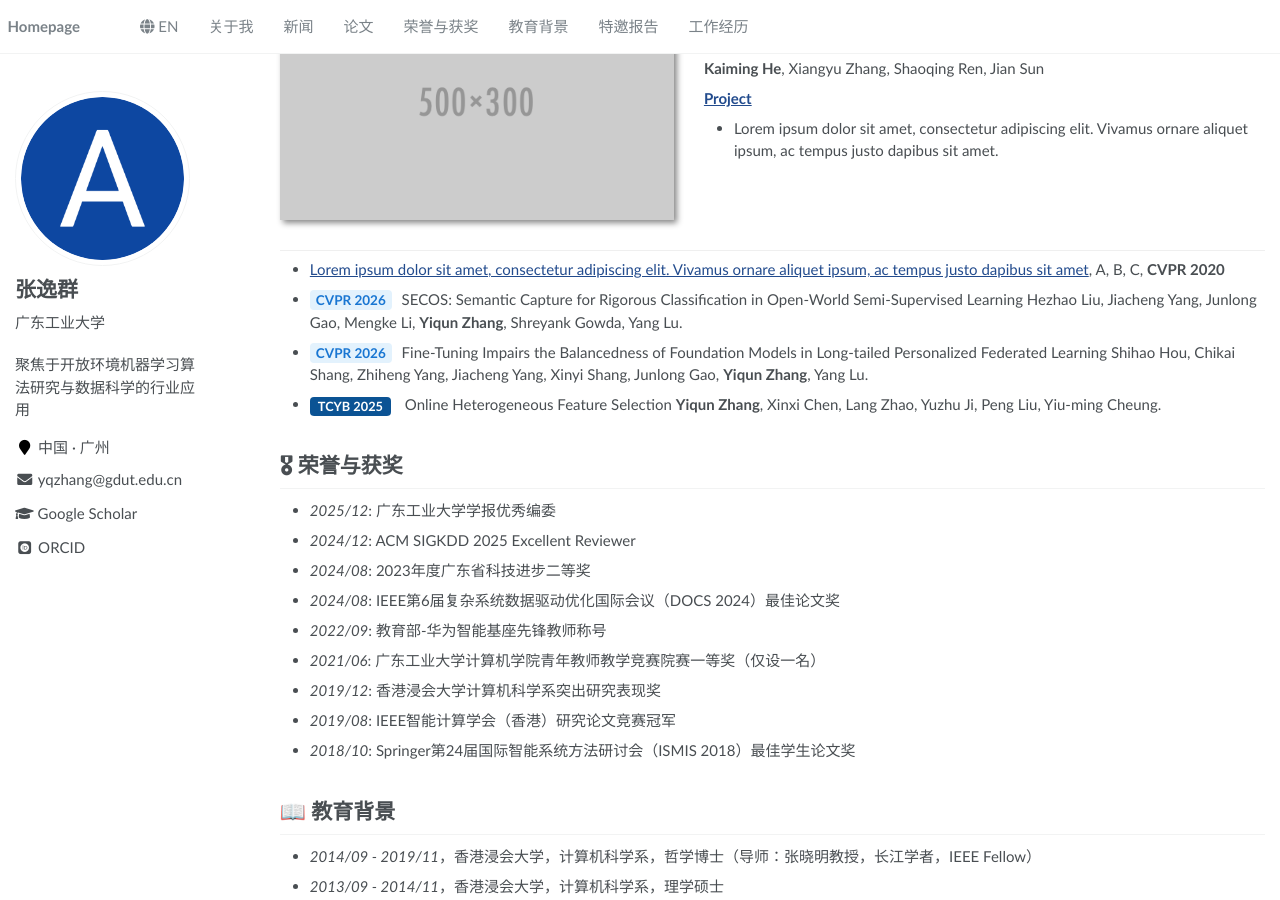
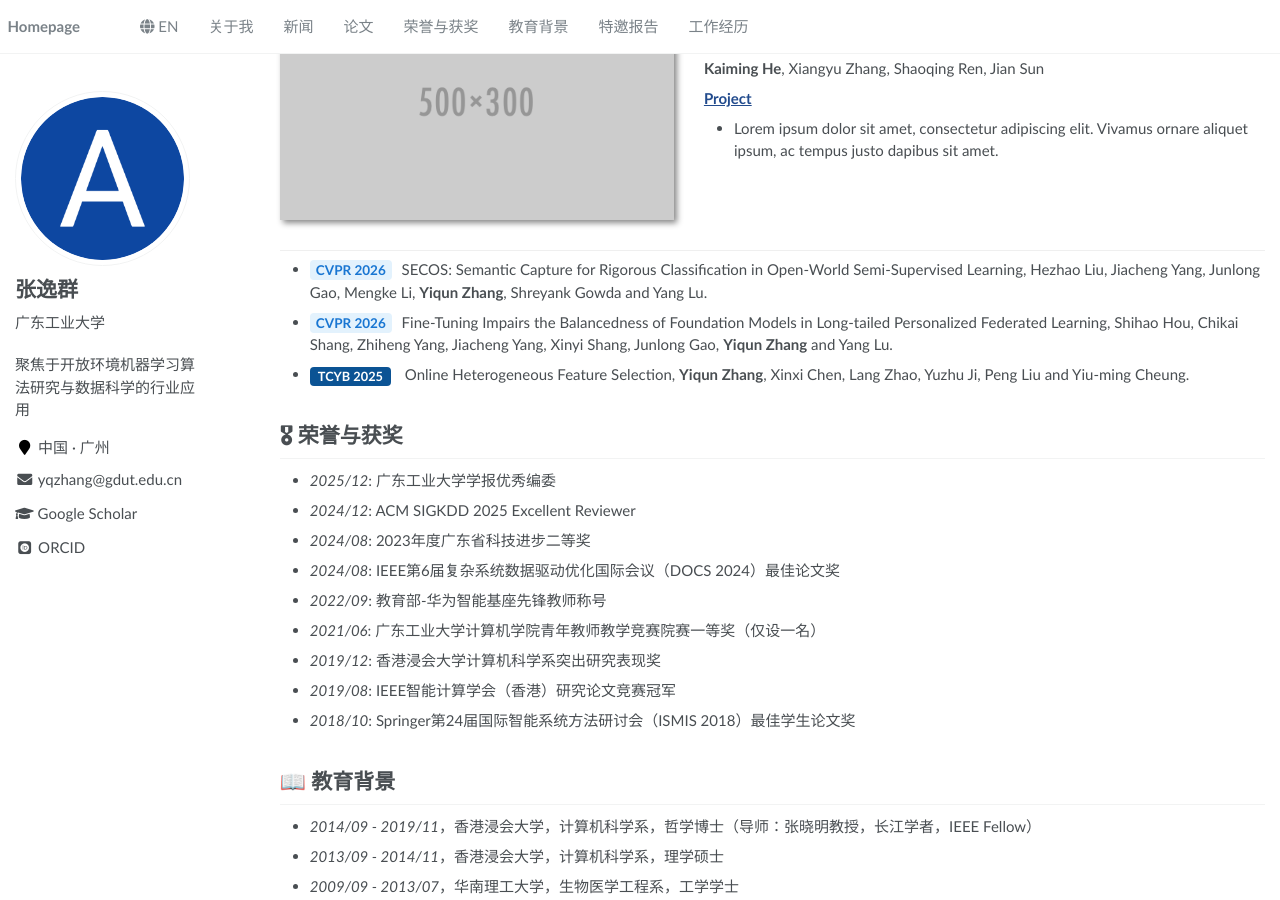
Before and after one commit to yqzhang-Zz/zh, a Jekyll site: the page built from _pages/about.md, in a window 1280 px wide and 900 px high, scrolled down 649 px. Built offline with Jekyll 4.4.1, drawn with Linux system fonts in a browser that asks for light colours; some web fonts are replaced.

Commit message:
Update about.md

```diff
--- a/_pages/about.md
+++ b/_pages/about.md
@@ -54,20 +54,18 @@ redirect_from:
 - Lorem ipsum dolor sit amet, consectetur adipiscing elit. Vivamus ornare aliquet ipsum, ac tempus justo dapibus sit amet.
 </div>
 </div>
-
-- [Lorem ipsum dolor sit amet, consectetur adipiscing elit. Vivamus ornare aliquet ipsum, ac tempus justo dapibus sit amet](https://github.com), A, B, C, **CVPR 2020**
 - <span style="background-color: #e3f2fd; color: #1976d2; padding: 2px 6px; border-radius: 4px; font-weight: bold; font-size: 0.9em; margin-right: 6px;">
 CVPR 2026</span>
-SECOS: Semantic Capture for Rigorous Classification in Open-World Semi-Supervised Learning
-Hezhao Liu, Jiacheng Yang, Junlong Gao, Mengke Li, **Yiqun Zhang**, Shreyank Gowda, Yang Lu.
+SECOS: Semantic Capture for Rigorous Classification in Open-World Semi-Supervised Learning,
+Hezhao Liu, Jiacheng Yang, Junlong Gao, Mengke Li, **Yiqun Zhang**, Shreyank Gowda and Yang Lu.
 - <span style="background-color: #e3f2fd; color: #1976d2; padding: 2px 6px; border-radius: 4px; font-weight: bold; font-size: 0.9em; margin-right: 6px;">
 CVPR 2026</span>
-Fine-Tuning Impairs the Balancedness of Foundation Models in Long-tailed Personalized Federated Learning
-Shihao Hou, Chikai Shang, Zhiheng Yang, Jiacheng Yang, Xinyi Shang, Junlong Gao, **Yiqun Zhang**, Yang Lu.
+Fine-Tuning Impairs the Balancedness of Foundation Models in Long-tailed Personalized Federated Learning,
+Shihao Hou, Chikai Shang, Zhiheng Yang, Jiacheng Yang, Xinyi Shang, Junlong Gao, **Yiqun Zhang** and Yang Lu.
 - <span style="display: inline-block; background-color: #0b5394; color: #ffffff; padding: 2px 8px; border-radius: 4px; font-weight: bold; font-size: 0.85em; margin-right: 10px; vertical-align: middle; line-height: 1.2;">
 TCYB 2025</span>
-Online Heterogeneous Feature Selection
-**Yiqun Zhang**, Xinxi Chen, Lang Zhao, Yuzhu Ji, Peng Liu, Yiu-ming Cheung.
+Online Heterogeneous Feature Selection,
+**Yiqun Zhang**, Xinxi Chen, Lang Zhao, Yuzhu Ji, Peng Liu and Yiu-ming Cheung.
 
 <span class='anchor' id="honors-and-awards"></span>
 
```
